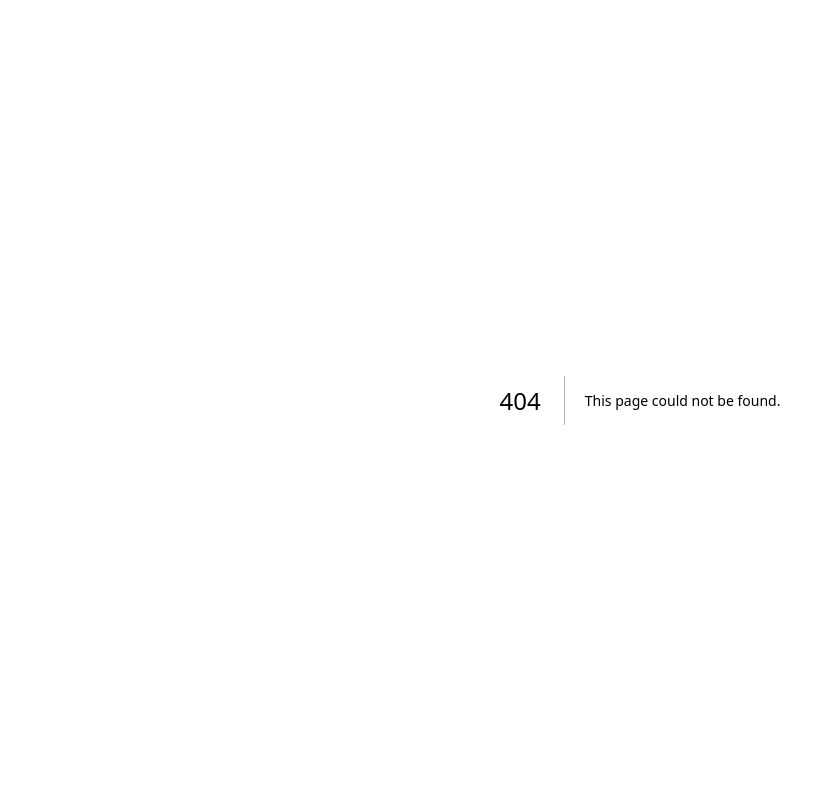
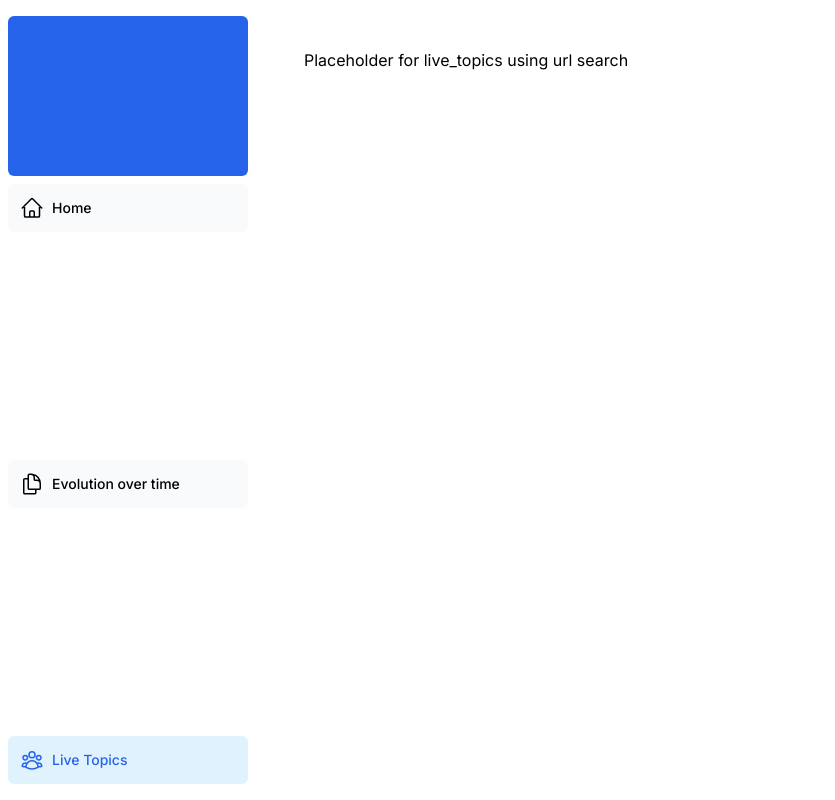
Before and after one commit to ruisp666/topics_ui_react, a Next.js app in the folder next-version/: page /dashboard/live_topics in a window 1280 px wide. Before the commit this address had no page. Shown: the whole page, without its empty margins (0-835 px from the left). Built offline with nearby package versions, Linux system fonts and the light colour scheme; a web font is replaced by a local one.

Commit message:
Adds pages and Sidenav component to dashboard
Implemented three new page files 'topics_over_time/page.tsx' and 'live_topics/page.tsx' with placeholders inside the dashboard directory. Also created a 'sidenav.tsx' - a side navigation component for the dashboard.

```diff
--- /dev/null
+++ b/next-version/app/dashboard/live_topics/page.tsx
@@ -0,0 +1,9 @@
+import { Metadata } from "next";
+
+export const metadata: Metadata = {
+    title: 'Topis on URL',
+  };
+
+export default function Page() {
+    return <p>Placeholder for live_topics using url search</p>;
+}
--- /dev/null
+++ b/next-version/app/dashboard/topics_over_time/page.tsx
@@ -0,0 +1,9 @@
+import { Metadata } from "next";
+
+export const metadata: Metadata = {
+    title: 'Topis on URL',
+  };
+
+export default function Page() {
+    return <p>Placeholder for topics over time</p>;
+}
--- /dev/null
+++ b/next-version/app/ui/dashboard/sidenav.tsx
@@ -0,0 +1,18 @@
+import Link from 'next/link';
+import NavLinks from '@/app/ui/dashboard/nav-links';
+import { PowerIcon } from '@heroicons/react/24/outline';
+
+export default function SideNav() {
+  return (
+    <div className="flex h-full flex-col px-3 py-4 md:px-2">
+      <Link
+        className="mb-2 flex h-20 items-end justify-start rounded-md bg-blue-600 p-4 md:h-40"
+        href="/"
+      >
+      </Link>
+      <div className="flex grow flex-row justify-between space-x-2 md:flex-col md:space-x-0 md:space-y-2">
+        <NavLinks />
+      </div>
+    </div>
+  );
+}
```
